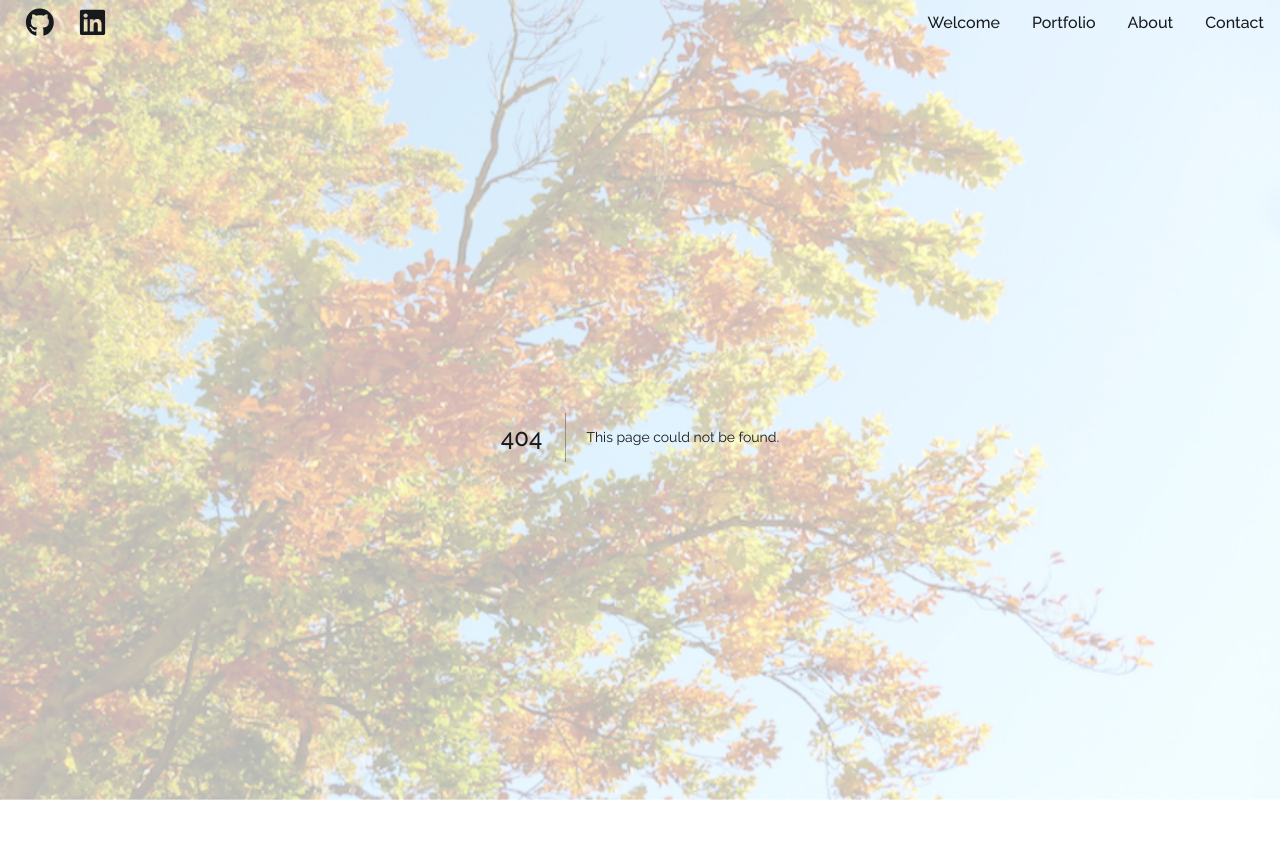
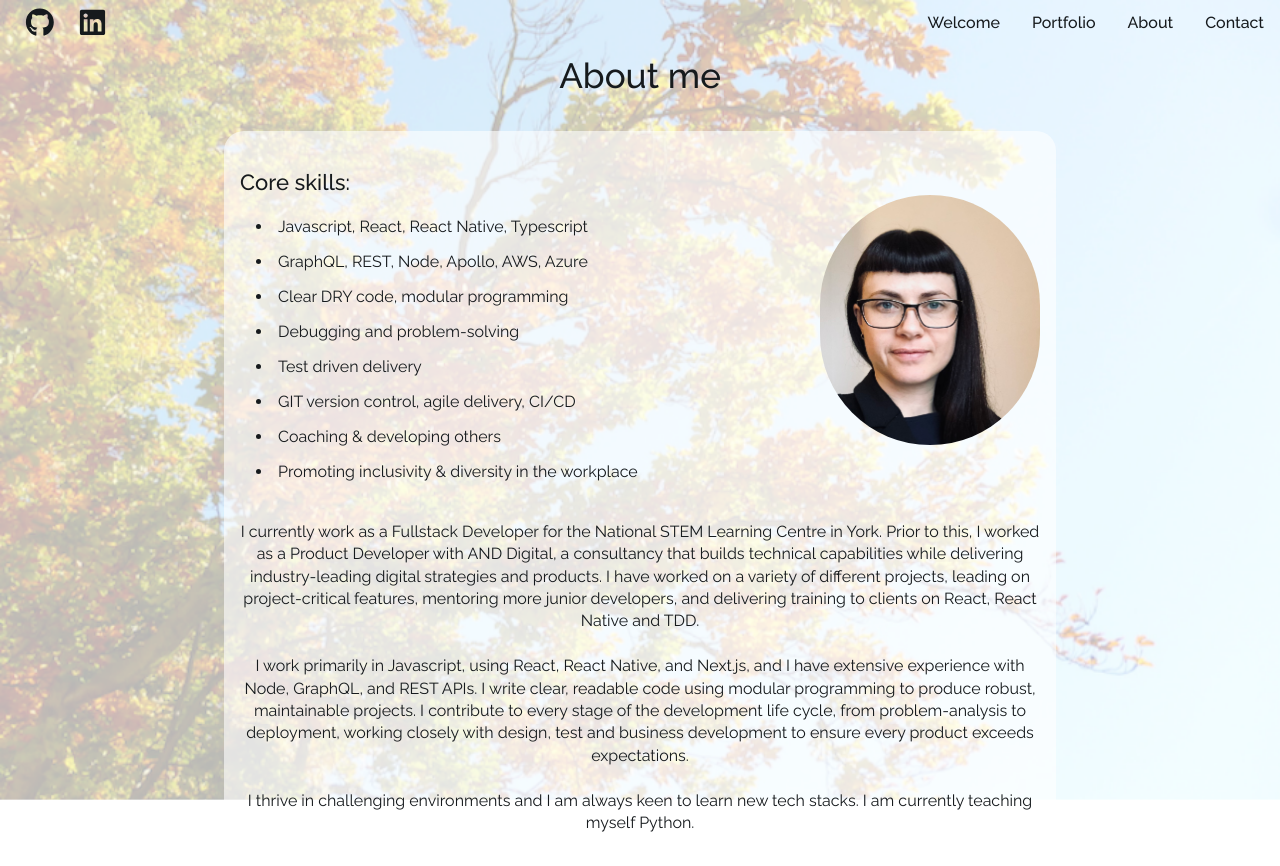
Before and after one commit to j-dublon/portfolio-nextjs, a Next.js app: page /About in a window 1280 px wide. Before the commit this address had no page. Before the commit the page ends 837 px from the top, so only its background shows below. Built offline with nearby package versions, Linux system fonts and the light colour scheme.

Commit message:
Add about page

```diff
--- a/src/components/NavBar.jsx
+++ b/src/components/NavBar.jsx
@@ -31,7 +31,7 @@ export default function NavBar() {
         <Link href={"/Portfolio"} className={styles.rightNav__item}>
           Portfolio
         </Link>
-        <Link href={"/Info"} className={styles.rightNav__item}>
+        <Link href={"/About"} className={styles.rightNav__item}>
           About
         </Link>
         <Link href={"/Contact"} className={styles.rightNav__item}>
--- /dev/null
+++ b/src/pages/About.tsx
@@ -0,0 +1,72 @@
+import styles from "@/styles/about.module.css";
+import Image from "next/image";
+
+export default function About() {
+  return (
+    <main>
+      <h2 className={styles.about__title}>About me</h2>
+      <div className={styles.about__container}>
+        <section className={styles.about__topContent}>
+          <div className={styles.about__topContent__container}>
+            <h3 className={styles.about__topContent__title}>Core skills:</h3>
+            <ul className={styles.about__topContent__list}>
+              <li className={styles.about__topContent__list__item}>
+                Javascript, React, React Native, Typescript
+              </li>
+              <li className={styles.about__topContent__list__item}>
+                GraphQL, REST, Node, Apollo, AWS, Azure
+              </li>
+              <li className={styles.about__topContent__list__item}>
+                Clear DRY code, modular programming
+              </li>
+              <li className={styles.about__topContent__list__item}>
+                Debugging and problem-solving
+              </li>
+              <li className={styles.about__topContent__list__item}>
+                Test driven delivery
+              </li>
+              <li className={styles.about__topContent__list__item}>
+                GIT version control, agile delivery, CI/CD
+              </li>
+              <li className={styles.about__topContent__list__item}>
+                Coaching & developing others
+              </li>
+              <li className={styles.about__topContent__list__item}>
+                Promoting inclusivity & diversity in the workplace
+              </li>
+            </ul>
+          </div>
+          <div className={styles.about__topContent__img_container}>
+            <Image
+              src={"/images/Profile.png"}
+              alt="Profile"
+              className={styles.about__topContent__img}
+              height={250}
+              width={220}
+            />
+          </div>
+        </section>
+        <p className={styles.about__bottomContent}>
+          I currently work as a Fullstack Developer for the National STEM
+          Learning Centre in York. Prior to this, I worked as a Product
+          Developer with AND Digital, a consultancy that builds technical
+          capabilities while delivering industry-leading digital strategies and
+          products. I have worked on a variety of different projects, leading on
+          project-critical features, mentoring more junior developers, and
+          delivering training to clients on React, React Native and TDD.
+          <br />
+          <br />I work primarily in Javascript, using React, React Native, and
+          Next.js, and I have extensive experience with Node, GraphQL, and REST
+          APIs. I write clear, readable code using modular programming to
+          produce robust, maintainable projects. I contribute to every stage of
+          the development life cycle, from problem-analysis to deployment,
+          working closely with design, test and business development to ensure
+          every product exceeds expectations.
+          <br />
+          <br />I thrive in challenging environments and I am always keen to
+          learn new tech stacks. I am currently teaching myself Python.
+        </p>
+      </div>
+    </main>
+  );
+}
--- /dev/null
+++ b/src/styles/about.module.css
@@ -0,0 +1,103 @@
+.about__title {
+  color: #161a1d;
+  font-weight: 500;
+  font-size: 35px;
+  margin-top: 0.5em;
+  margin-bottom: 1em;
+  text-align: center;
+}
+
+.about__container {
+  background-color: rgba(255, 255, 255, 0.6);
+  width: 65%;
+  border-radius: 20px;
+  display: flex;
+  flex-direction: column;
+  margin: auto;
+  padding: 1em;
+}
+
+.about__topContent {
+  display: flex;
+  flex-direction: row;
+  justify-content: space-between;
+  align-items: center;
+}
+
+.about__topContent__container {
+  display: flex;
+  flex-direction: column;
+  justify-self: flex-start;
+}
+
+.about__topContent__title {
+  color: #161a1d;
+  font-weight: 500;
+  font-size: 22px;
+  margin-bottom: 1em;
+}
+
+.about__topContent__list {
+  margin-left: 1em;
+}
+
+.about__topContent__list__item {
+  margin-bottom: 1em;
+}
+
+.about__topContent__img {
+  max-width: 300px;
+  max-height: 280px;
+  border-radius: 140px;
+}
+
+.about__bottomContent {
+  margin-top: 1.5em;
+  font-size: 1em;
+  line-height: 1.4em;
+  text-align: center;
+}
+
+@media only screen and (max-width: 850px) {
+  .about__container {
+    width: 75%;
+  }
+
+  .about__topContent {
+    flex-direction: column;
+  }
+
+  .about__topContent__title {
+    text-align: center;
+  }
+
+  .about__topContent__list {
+    margin-left: 0;
+    list-style: none;
+    text-align: center;
+  }
+
+  .about__topContent__list__item {
+    margin-bottom: 0.7em;
+  }
+
+  .about__topContent__img_container {
+    width: 100%;
+    display: flex;
+    justify-content: center;
+  }
+
+  .about__topContent__img {
+    margin-top: 0.4em;
+  }
+
+  .about__bottomContent {
+    text-align: center;
+  }
+}
+
+@media only screen and (max-width: 420px) {
+  .about__container {
+    width: 85%;
+  }
+}
--- a/src/styles/globals.css
+++ b/src/styles/globals.css
@@ -21,9 +21,9 @@ h6 {
 }
 
 ul {
-  list-style: none;
   margin: 0;
   padding: 0;
+  list-style-position: inside;
 }
 
 main {
```
Also changed, not shown: public/images/Profile.png (added).
